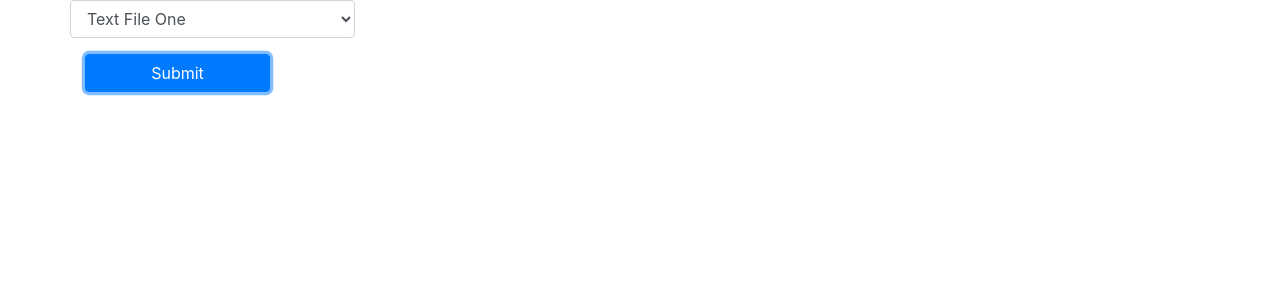
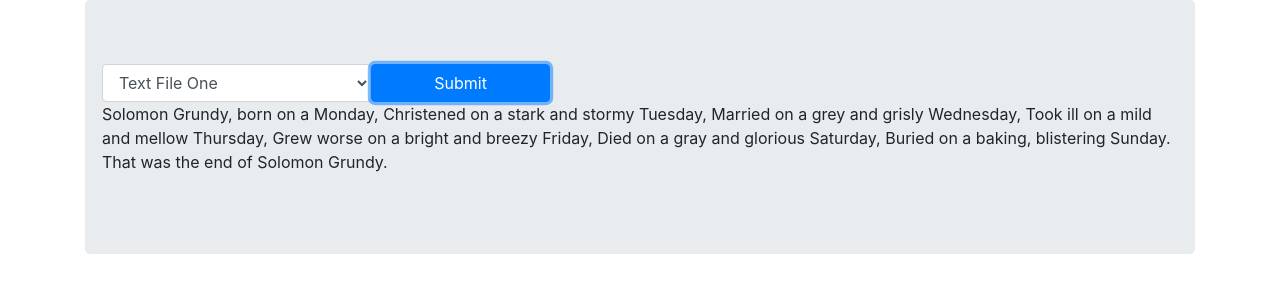
Before and after one commit to JetMas/AjaxActivity_WebEng, a plain HTML site: page index.html in a window 1280 px wide. Both pictures are taken after a click on the button "Submit". Drawn offline with nearby package versions, Linux system fonts and the light colour scheme.

Commit message:
Added an area where the text will go.

```diff
--- a/index.html
+++ b/index.html
@@ -17,14 +17,19 @@
 <body>
 
   <div class="container">
-      <div class="form-group row">
+    <div class="jumbotron">
+      <div class="row">
         <select id="fileSelector" class="form-control col-md-3">
           <option value="txt1.txt">Text File One</option>
           <option value="txt2.txt">Text File Two</option>
           <option value="txt3.txt">Text File Three</option>
         </select>
+        <button id="textbtn" class="btn btn-primary col-md-2">Submit</button>
       </div>
-      <button id="textbtn" class="btn btn-primary col-md-2">Submit</button>
+      <div class="row justify-content-center">
+        <p id="textArea">Select File to Load</p>
+      </div>
+    </div>
   </div>
 </body>
 
--- a/js/txtLoader.js
+++ b/js/txtLoader.js
@@ -8,7 +8,7 @@ $(document).ready(()=>{
        $.ajax({
          url: `txt/${fileName}`,
          success: (result) => {
-           $(".loaded-text").html(result);
+           $("#textArea").html(result);
          }
        });
      }
```
